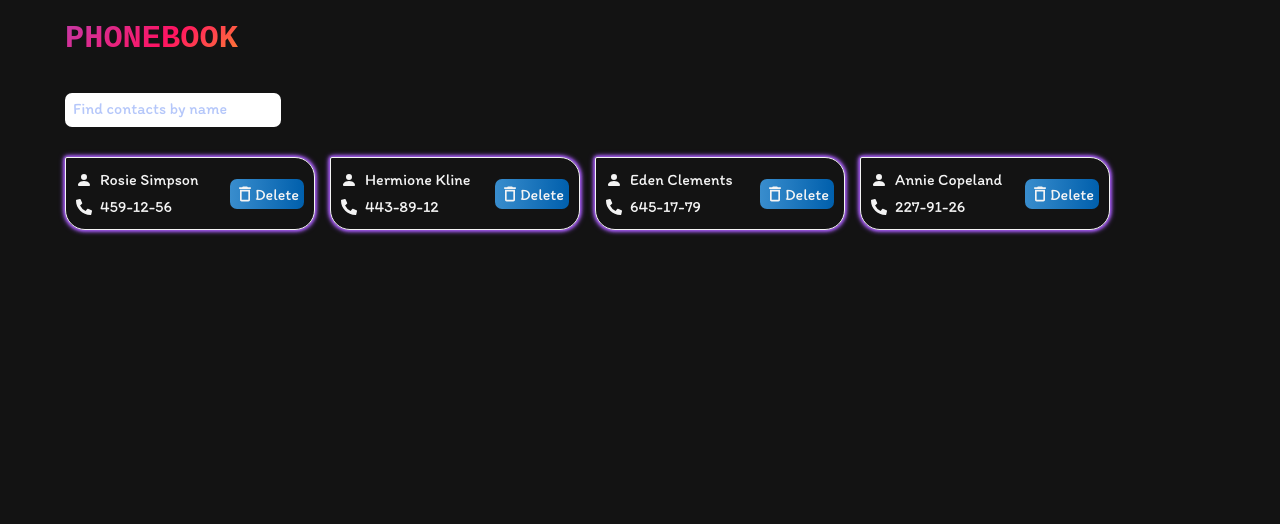
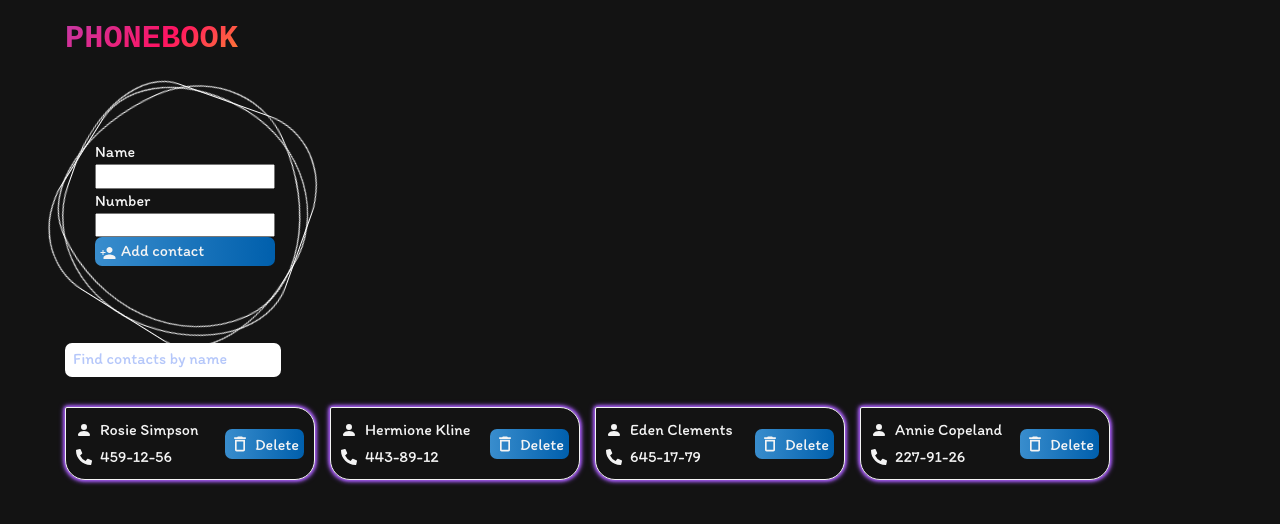
Before and after one commit to Olesia2805/goit-neo-react-hw-module3, a React (Vite) app: page / in a window 1280 px wide. Shown: the top 524 px of the page. Built offline with nearby package versions, Linux system fonts and the light colour scheme; a web font is replaced by a local one.

Commit message:
added basic styles for Form

```diff
--- a/src/App.jsx
+++ b/src/App.jsx
@@ -1,6 +1,6 @@
 import Section from './components/Section/Section';
 import Container from './components/Container/Container';
-// import ContactForm from './components/ContactForm/ContactForm';
+import ContactForm from './components/ContactForm/ContactForm';
 import SearchBox from './components/SearchBox/SearchBox';
 import ContactList from './components/ContactList/ContactList';
 import contactDB from './contactsDB.json';
@@ -21,9 +21,9 @@ const App = () => {
       <Section>
         <h1 className={appCss.header}>Phonebook</h1>
       </Section>
-      {/* <Section className="form">
+      <Section className="form">
         <ContactForm />
-      </Section> */}
+      </Section>
       <Section className="search">
         <SearchBox />
       </Section>
--- a/src/components/Button/Button.module.css
+++ b/src/components/Button/Button.module.css
@@ -13,10 +13,10 @@
   outline: none;
   display: flex;
   align-items: flex-end;
+  gap: 5px;
 }
 
-.btn:hover,
-.btn:focus {
+.btn:hover {
   background: linear-gradient(
     100deg,
     var(--btn-gradient-third),
--- a/src/components/ContactForm/ContactForm.jsx
+++ b/src/components/ContactForm/ContactForm.jsx
@@ -1 +1,39 @@
-// import formCss from './ContactForm.module.css'
+import Button from '../Button/Button';
+import formCss from './ContactForm.module.css';
+import { Formik, Form, Field } from 'formik';
+import { IoMdPersonAdd } from 'react-icons/io';
+
+const ContactForm = () => {
+  return (
+    <div className={formCss.formWrapper}>
+      <div className={formCss.circles}>
+        <i
+          className={formCss.circle}
+          style={{ '--clr': 'var(--gradient-color-first)' }}
+        ></i>
+        <i
+          className={formCss.circle}
+          style={{ '--clr': 'var(--gradient-color-second)' }}
+        ></i>
+        <i
+          className={formCss.circle}
+          style={{ '--clr': 'var(--gradient-color-fourth)' }}
+        ></i>
+      </div>
+      <Formik>
+        <Form className={formCss.form}>
+          <label>Name</label>
+          <Field></Field>
+          <label>Number</label>
+          <Field></Field>
+          <Button>
+            <IoMdPersonAdd size="16" />
+            Add contact
+          </Button>
+        </Form>
+      </Formik>
+    </div>
+  );
+};
+
+export default ContactForm;
--- a/src/components/ContactForm/ContactForm.module.css
+++ b/src/components/ContactForm/ContactForm.module.css
@@ -0,0 +1,62 @@
+@keyframes animate {
+  0% {
+    transform: rotate(0deg);
+  }
+  100% {
+    transform: rotate(360deg);
+  }
+}
+@keyframes animate2 {
+  0% {
+    transform: rotate(360deg);
+  }
+  100% {
+    transform: rotate(0deg);
+  }
+}
+
+.formWrapper {
+  position: relative;
+  width: 240px;
+  height: 220px;
+  display: flex;
+  justify-content: center;
+  align-items: center;
+}
+
+.circles {
+  position: absolute;
+  top: 0;
+  left: 0;
+}
+.circle {
+  position: absolute;
+  width: 240px;
+  height: 240px;
+  border: 1px solid #fff;
+  transition: 0.5s;
+}
+.circle:nth-child(1) {
+  border-radius: 38% 62% 63% 37% / 41% 44% 56% 59%;
+  animation: animate 30s linear infinite;
+}
+.circle:nth-child(2) {
+  border-radius: 41% 44% 56% 59% / 38% 62% 63% 37%;
+  animation: animate 18s linear infinite;
+}
+.circle:nth-child(3) {
+  border-radius: 41% 44% 56% 59% / 38% 62% 63% 37%;
+  animation: animate2 34s linear infinite;
+}
+
+.form {
+  position: relative;
+  display: flex;
+  flex-direction: column;
+  width: 180px;
+}
+
+.formWrapper:hover .circle {
+  border: 2px solid var(--clr);
+  filter: drop-shadow(0 0 20px var(--clr));
+}
--- a/src/components/Section/Section.jsx
+++ b/src/components/Section/Section.jsx
@@ -4,6 +4,7 @@ import clsx from 'clsx';
 const Section = ({ children, className }) => {
   const sectionClassName = clsx(className, {
     [style.search]: className === 'search',
+    [style.form]: className === 'form',
     [style.section]: true,
   });
   return <section className={sectionClassName}>{children}</section>;
--- a/src/components/Section/Section.module.css
+++ b/src/components/Section/Section.module.css
@@ -5,3 +5,7 @@
 .search {
   position: relative;
 }
+
+/* .form {
+  padding-bottom: 95px;
+} */
```
